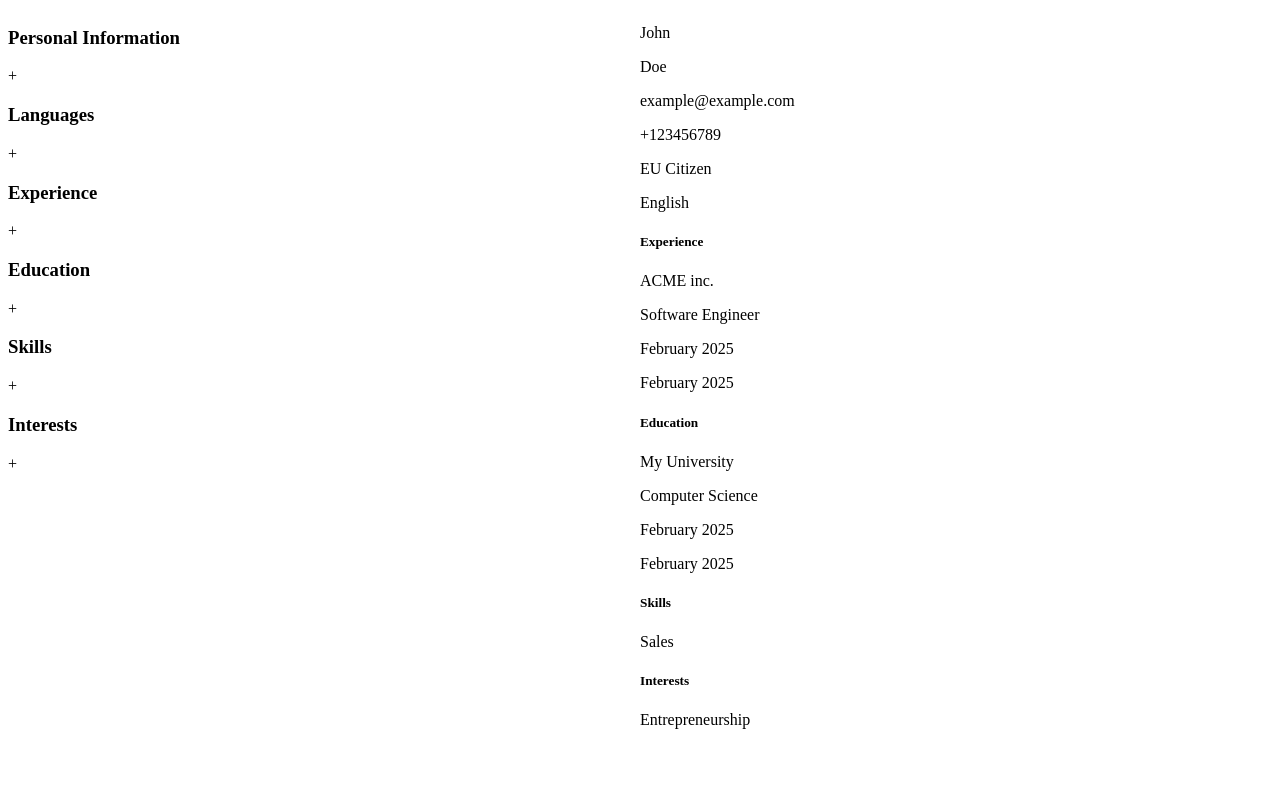
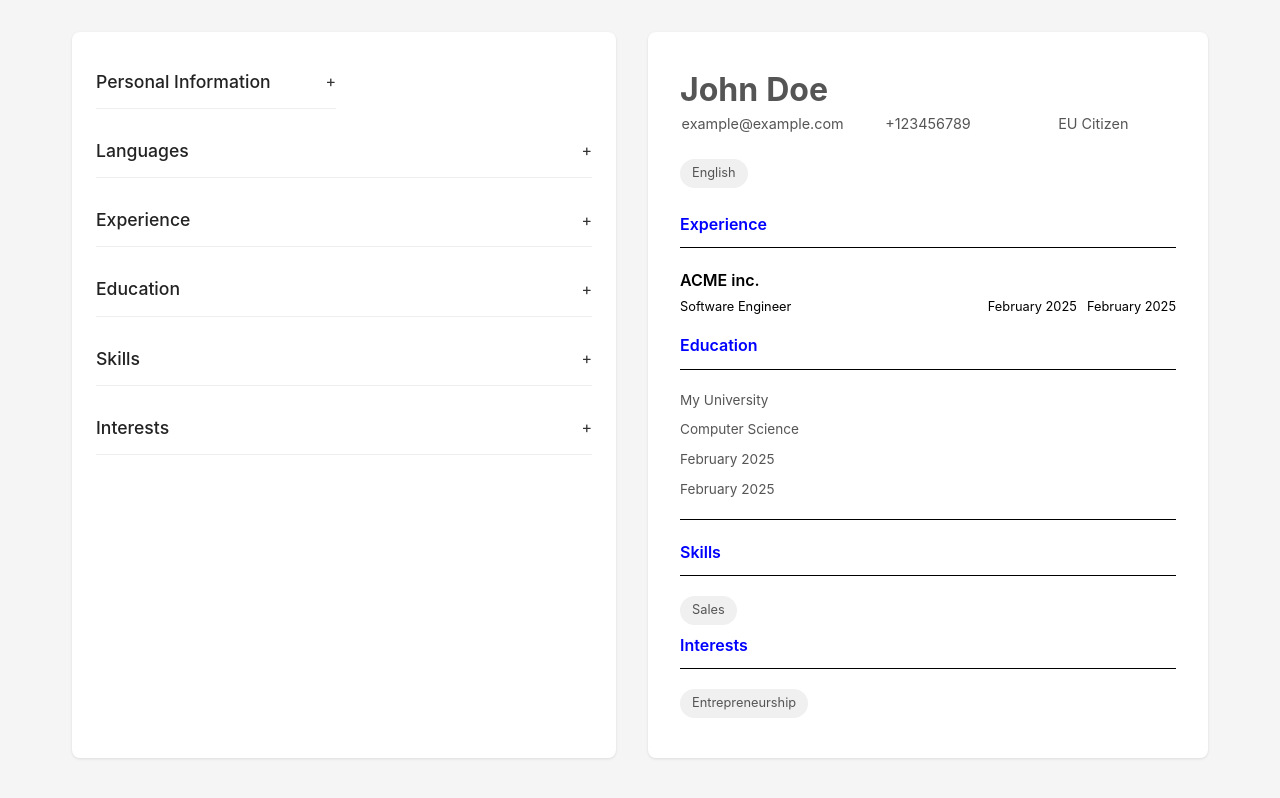
Before and after one commit to holmeskone/cv-application-restart, a React (Vite) app in the folder CVApp/: page / in a window 1280 px wide. Built offline with nearby package versions, Linux system fonts and the light colour scheme.

Commit message:
Add styling for the whole page

```diff
--- a/CVApp/src/App.css
+++ b/CVApp/src/App.css
@@ -1,7 +1,307 @@
+/* Global styles and resets */
+* {
+  margin: 0;
+  padding: 0;
+  box-sizing: border-box;
+  font-family: 'Inter', 'Helvetica Neue', sans-serif;
+}
 
-#root{
+body {
+  background-color: #f5f5f5;
+  color: #333;
+  line-height: 1.6;
 }
+
 .container {
+  display: flex;
+  max-width: 1200px;
+  margin: 0 auto;
+  padding: 2rem;
+  gap: 2rem;
+}
+
+/* Input Section */
+#input-section {
+  flex: 1;
+  background-color: white;
+  border-radius: 8px;
+  box-shadow: 0 1px 3px rgba(0, 0, 0, 0.1);
+  padding: 1.5rem;
+  align-items: center;
+}
+
+/* Accordion Styling */
+.accordion-item {
+  border-bottom: 1px solid #eee;
+  margin-bottom: 1rem;
+}
+
+.accordion-title {
+  padding: 0.75rem 0;
+  cursor: pointer;
+}
+
+.accordion-title-content {
+  display: flex;
+  justify-content: space-between;
+  align-items: center;
+}
+
+.accordion-title h3 {
+  font-weight: 500;
+  font-size: 1.1rem;
+  color: #222;
+}
+
+.accordion-content {
+  padding: 1rem 0;
+}
+
+/* Form Elements */
+input, textarea {
+  width: 100%;
+  padding: 0.75rem;
+  border: 1px solid #e0e0e0;
+  border-radius: 4px;
+  font-size: 0.9rem;
+}
+
+input{
+  margin-bottom: 0.5rem;
+
+}
+
+textarea {
+  /* min-height: 2rem; */
+  resize: vertical;
+}
+
+label {
+  display: block;
+  margin-bottom: 0.5rem;
+  font-size: 0.85rem;
+  color: #555;
+}
+
+button {
+  background-color: #0071e3;
+  color: white;
+  border: none;
+  padding: 0.3rem 0.8rem;
+  border-radius: 20px;
+  cursor: pointer;
+  font-size: 0.85rem;
+  transition: background-color 0.2s, transform 0.2s;
+  height: 2.5rem;
+}
+
+.delete{
+  margin: 0.5rem 0.5rem 1rem 0rem;
+}
+
+button:hover {
+  background-color: #e0e0e0;
+  color: #0071e3;
+}
+
+.add-button, .delete-button, .delete-education-button {
+  margin-top: 1rem;
+  width: 100%;
+  padding: 0.75rem;
+  background-color: #0071e3;
+}
+
+/* Section Specific Styles */
+#personal-information > div {
   display: grid;
   grid-template-columns: 1fr 1fr;
+  gap: 1rem;
 }
+
+#email, #phone, #nationality {
+  grid-column: span 2;
+}
+
+.dynamic-inputs {
+  margin-bottom: 1rem;
+}
+
+.input-section {
+  display: flex;
+  gap: 0.5rem;
+  align-items: center;
+}
+
+.input-section textarea, .input-section input {
+  flex: 1;
+}
+
+
+p {
+  font-size: 0.85rem;
+  color: #555;
+  margin-bottom: 0.5rem;
+}
+
+/* Output Section */
+#output-section {
+  flex: 1;
+  background-color: white;
+  border-radius: 8px;
+  box-shadow: 0 1px 3px rgba(0, 0, 0, 0.1);
+  padding: 2rem;
+}
+
+.personal-name {
+  display: flex;
+  gap: 0.5rem;
+  font-size: 2rem;
+  font-weight: 700;
+}
+
+.personal-info{
+  display: grid;
+  grid-template-columns: 1fr 1fr 1fr;
+  justify-items: center;
+}
+.personal-email, .personal-phone, .personal-nationality {
+  margin-bottom: 0.5rem;
+  font-size: 0.9rem;
+}
+
+
+#skills p, #interests p, #languages p {
+  display: inline-block;
+  background-color: #f0f0f0;
+  padding: 0.25rem 0.75rem;
+  border-radius: 20px;
+  margin-right: 0.5rem;
+  margin-bottom: 0.5rem;
+  font-size: 0.8rem;
+}
+
+/* Responsive design */
+@media (max-width: 768px) {
+  .container {
+    flex-direction: column;
+  }
+
+  #personal-information > div {
+    grid-template-columns: 1fr;
+  }
+
+  #email, #phone, #nationality {
+    grid-column: span 1;
+  }
+}
+
+
+/* Output section */
+.personal-name div p{
+  font-size: 2rem;
+  height: 2.5rem;
+}
+
+/* .personal-info{
+  margin-bottom: 20px;
+  border-bottom: 1px solid black;
+  padding-bottom: 10px;
+  display: flex;
+  column-gap: 15px;
+} */
+
+.languages-information div{
+  display: flex;
+  flex-direction: row;
+  margin: 0.5rem 0rem;
+}
+
+
+.experience-subsection{
+  margin-top: 1rem;
+}
+
+.education-subsection{
+  margin-top: 1rem;}
+
+.education-information{
+  margin-bottom: 20px;
+  border-bottom: 1px solid black;
+  padding-bottom: 10px;
+}
+
+.section{
+  font-size: 1rem;
+  font-weight: 600;
+  margin-bottom: 20px;
+  border-bottom: 1px solid black;
+  padding-bottom: 10px;
+  color: blue;
+}
+
+.experiences-information {
+  display: grid;
+  grid-template-columns: 3fr 1fr 1fr;
+  grid-template-rows: 1fr 1fr auto;
+  grid-template-areas:
+    "company company company"
+    "position start-date end-date"
+    "responsability responsability responsability";
+}
+
+/* Target the paragraphs inside the container divs */
+.experiences-information .company {
+  color: black;
+  font-weight: 600;
+  grid-area: company;
+  font-size: 1rem;
+  margin-bottom: 0;
+}
+
+.experiences-information .position {
+  color: black;
+  font-weight: 400;
+  grid-area: position;
+  font-size: 0.8rem;
+}
+
+.experiences-information .start-date {
+  color: black;
+  font-weight: 400;
+  grid-area: start-date;
+  justify-self: end;
+  font-size: 0.8rem;
+
+}
+
+.experiences-information .end-date {
+  color: black;
+  font-weight: 400;
+  grid-area: end-date;
+  justify-self: end;
+  font-size: 0.8rem;
+}
+
+.experiences-information .end-date {
+  color: black;
+  font-weight: 400;
+  grid-area: end-date;
+  justify-self: end;
+  font-size: 0.8rem;
+}
+
+.experiences-information .responsability {
+  color: black;
+  font-weight: 400;
+  grid-area: responsability;
+  font-size: 0.8rem;
+  word-wrap: break-word;
+}
+
+
+/* Remove the default div wrapper structure that's interfering with the grid */
+.experiences-information > div {
+  margin: 0;
+  padding: 0;
+  display: contents;
+}
```
